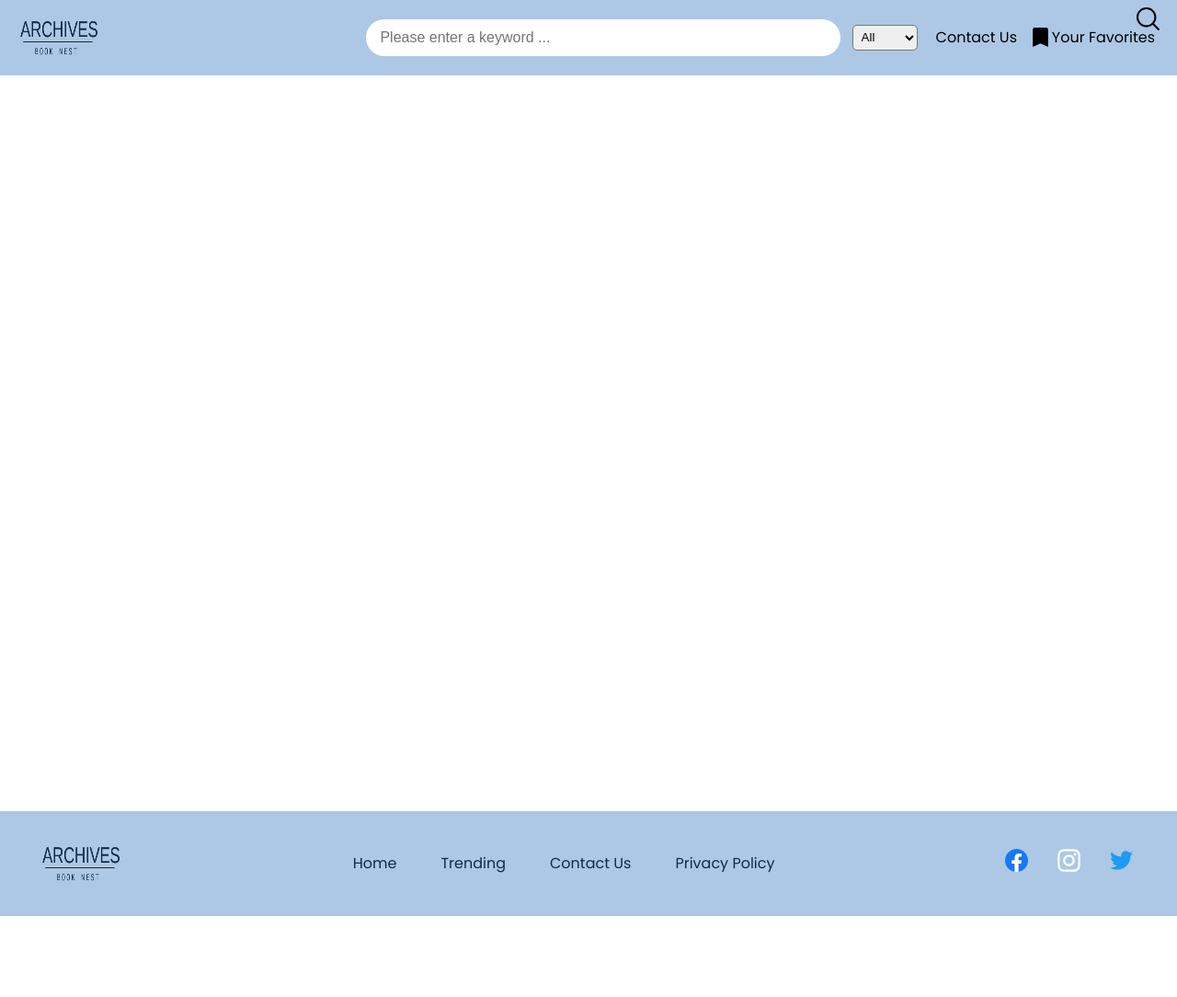
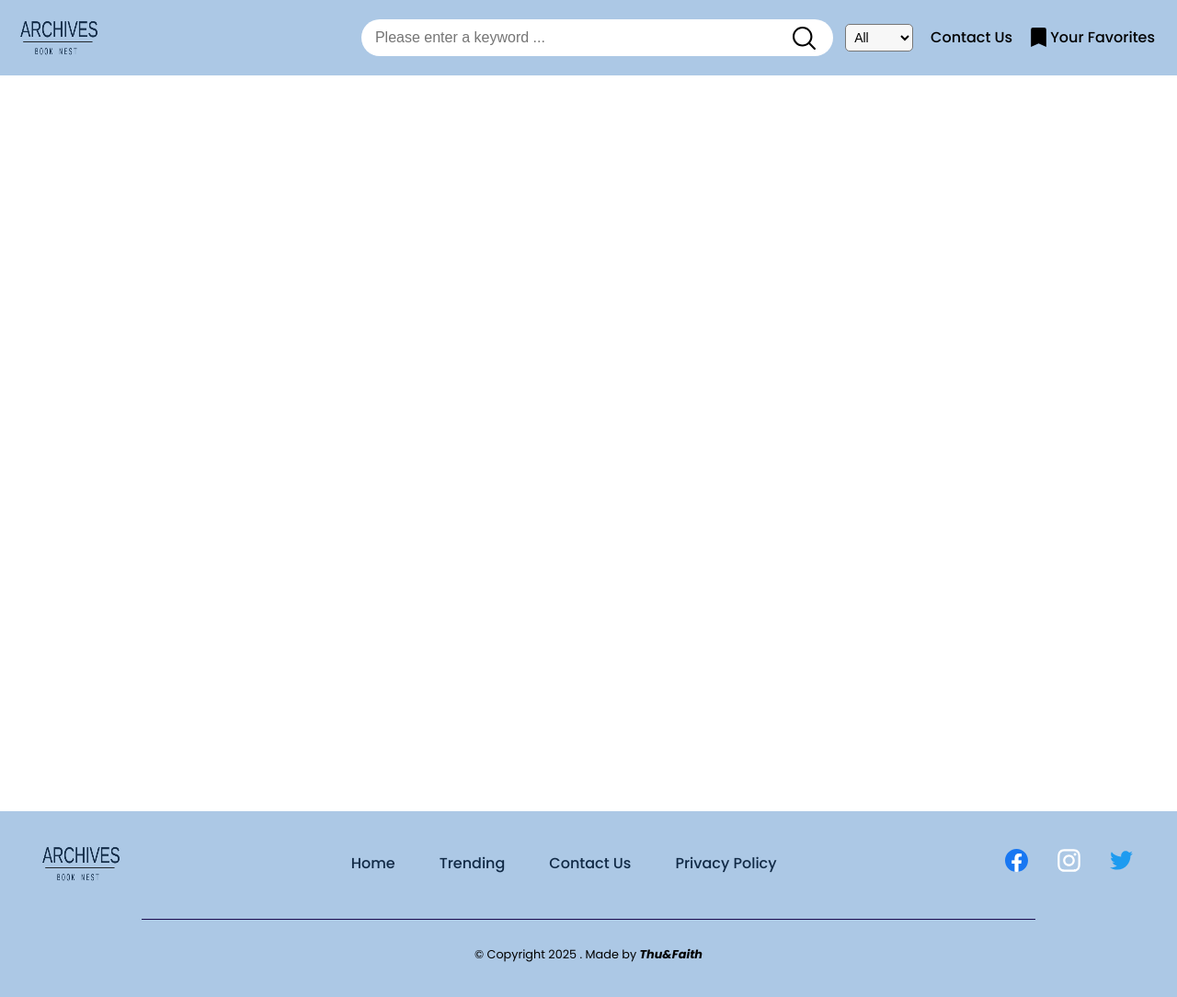
Before and after one commit to thanhthu2411/archives, a plain HTML site: page book.html in a window 1280 px wide. Shown: the whole page at 92% size. Before the commit the page ends 996 px from the top, so only its background shows below. Drawn offline with Linux system fonts and the light colour scheme; no server answers.

Commit message:
footer update

```diff
--- a/book.html
+++ b/book.html
@@ -26,6 +26,7 @@
         </button>
 
         <form action="searchresults.html" method="get" class="search-form">
+          <div class="search-box">
             <input
               name="q"
               class="search-input"
@@ -33,17 +34,22 @@
               placeholder="Please enter a keyword ..."
               required
             />
+            <button
+              type="submit"
+              class="search-btn-2"
+              aria-label="Submit button"
+            >
+              <svg class="icon">
+                <use xlink:href="images/sprite.symbol.svg#search"></use>
+              </svg>
+            </button>
+          </div>
           <select name="option" aria-label="Choose a category">
             <option>All</option>
             <option>Author</option>
             <option>Title</option>
             <option>Genre</option>
           </select>
-          <button type="submit" aria-label="Submit button">
-            <svg class="icon">
-              <use xlink:href="images/sprite.symbol.svg#search"></use>
-            </svg>
-          </button>
         </form>
 
         <!-- drop down menu  -->
@@ -103,6 +109,7 @@
 
     <!-- FOOTER  -->
         <footer>
+      <div class="footer-container">
       <!-- left  -->
       <section class="footer-left">
         <a href="index.html">
@@ -128,22 +135,43 @@
       </section>
       <!-- right  -->
       <section class="footer-right">
-        <a class="social-link" target="_bFlank" aria-label="Facebook" href="https://facebook.com">
+        <a
+          class="social-link"
+          target="_bFlank"
+          aria-label="Facebook"
+          href="https://facebook.com"
+        >
           <svg class="icon">
             <use xlink:href="images/sprite.symbol.svg#facebook"></use>
           </svg>
         </a>
-        <a class="social-link" target="_bFlank" aria-label="Instagram" href="https://instagram.com">
+        <a
+          class="social-link"
+          target="_bFlank"
+          aria-label="Instagram"
+          href="https://instagram.com"
+        >
           <svg class="icon">
             <use xlink:href="images/sprite.symbol.svg#instagram"></use>
           </svg>
         </a>
-        <a class="social-link" target="_bFlank" aria-label="Twitter" href="https://twitter.com">
+        <a
+          class="social-link"
+          target="_bFlank"
+          aria-label="Twitter"
+          href="https://twitter.com"
+        >
           <svg class="icon">
             <use xlink:href="images/sprite.symbol.svg#twitter"></use>
           </svg>
         </a>
       </section>
+
+      </div>
+
+      <section class="copyright-container">
+        <p>© Copyright 2025 . Made by <em><strong>Thu&Faith</strong></em></p>
+      </section>
     </footer>
   </body>
 </html>
--- a/css/book.css
+++ b/css/book.css
@@ -24,7 +24,7 @@ main {
      object-fit: cover;
 }
 
-.extra-info .add-favorite-btn {
+/* .extra-info .add-favorite-btn {
     display: block;
     padding: 0.7rem;
     background-color: #cadbe7;
@@ -66,7 +66,7 @@ main {
     100% {
         transform: scale(1);
     }
-}
+} */
 
 .extra-info .icon {
     width: 15px;
--- a/css/favorites.css
+++ b/css/favorites.css
@@ -28,7 +28,7 @@
     color: red;
 }
 
-.remove-favorite-btn {
+/* .remove-favorite-btn {
     display: block;
     padding: 0.7rem;
     background-color: #cadbe7;
@@ -52,7 +52,7 @@
     100% {
         transform: scale(1);
     }
-}
+} */
 
 @media (min-width: 768px) {
     .favorite-list {
--- a/css/footer.css
+++ b/css/footer.css
@@ -1,8 +1,15 @@
 footer {
+    background-color: var( --bs-blue-1);
+    display: grid;
+    grid-template-rows: auto auto;
+    padding: 1rem 2rem;
+    padding-top: 2rem;
+}
+
+.footer-container {
     display: flex;
     justify-content: space-between;
-    background-color: var( --bs-blue-1);
-    padding: 1.5rem 2rem;
+    margin-bottom: 2.2rem;
 }
 
 
@@ -25,6 +32,8 @@ footer {
     font-size: 1rem;
     text-align: center;
     display: block;
+        font-weight: 500;
+
 }
 
 .footer-links a:hover {
@@ -45,8 +54,9 @@ footer {
 }
 
 @media (min-width: 766px) {
-    footer {
-        padding: 2rem 2rem;
+    .footer {
+        /* padding: 0rem 5rem; */
+
     }
 
     .footer-links {
@@ -74,3 +84,16 @@ footer {
         gap: 2rem;
     }
 }
+
+.copyright-container {
+    text-align: center;
+    padding: 1rem 5rem;
+    border-top: 1px solid rgb(25, 10, 78);
+    width: 80%;
+    margin: 0 auto;
+}
+
+.copyright-container p {
+    /* padding-top: 1.5rem; */
+    font-size: 0.8rem;
+}
--- a/css/global.css
+++ b/css/global.css
@@ -82,14 +82,57 @@ button:hover {
 }
 
 
+/* add to favorite  */
+.add-favorite-btn {
+    display: block;
+    padding: 0.7rem;
+    background-color: #cadbe7;
+    border: none;
+    border-radius: 5px;
+    margin-top: 1rem;
+    box-shadow: 0 2px 8px rgba(0, 0, 0, 0.2);
+    transition: transform 0.4s ease-in-out;
+    font-size: 0.9rem;
+        font-weight: 550;
+
+}
+
+.add-favorite-btn:hover {
+  transform: translateY(-3px);
+}
+
+.add-favorite-btn:active {
+    animation: click 0.25s ease-out;
+}
+
+@keyframes click {
+    0% {
+        transform: scale(1);
+    }
+    50% {
+        transform: scale(0.9);
+    }
+    100% {
+        transform: scale(1);
+    }
+}
+
 /* remove from favorite btn */
 .remove-favorite-btn {
     display: block;
-    padding: 0.5rem;
-    background-color: var(--bs-blue-1);
+    padding: 0.7rem;
+    background-color: #cadbe7;
     border: none;
     border-radius: 5px;
     margin-top: 1rem;
+    box-shadow: 0 2px 8px rgba(0, 0, 0, 0.2);
+    transition: transform 0.4s ease-in-out;
+    font-size: 0.9rem;
+    font-weight: 550;
+}
+
+.remove-favorite-btn:hover {
+  transform: translateY(-3px);
 }
 
 .remove-favorite-btn:active {
--- a/css/header.css
+++ b/css/header.css
@@ -74,6 +74,12 @@ header button {
     margin-left: 8px;
     flex-shrink: 0;
     /* border: none; */
+
+    background-color: #f7f7f7;
+
+    /* Add padding for better spacing */
+    padding: 8px 30px 8px 10px;
+    font-size: 14px;
 }
 
 .search-form button {
@@ -97,7 +103,7 @@ header button {
     padding: 1rem;
 }
 
-@media(max-width: 780px) {
+@media(max-width: 800px) {
     .search-box {
         flex: none;
         /* width: 350px; */
@@ -131,6 +137,11 @@ header button {
 .nav-container a {
     text-decoration: none;
     color: black;
+    font-weight: 500;
+}
+
+.nav-container a:hover {
+    text-decoration: underline;
 }
 
 .favorite-btn {
@@ -157,7 +168,7 @@ header button {
 
 }
 
-@media(min-width: 780px) {
+@media(min-width: 800px) {
 
     header {
         padding: 0.5rem;
@@ -194,7 +205,7 @@ header button {
         display: flex;
         flex-direction: row;
         align-items: center;
-        gap: 0.8rem;
+        gap: 1rem;
     }
 
     .nav-container a, .nav-container button {
--- a/css/searchresults.css
+++ b/css/searchresults.css
@@ -44,7 +44,7 @@ main h1 {
     font-size: 1rem;
 }
 
-.book-info-container .add-favorite-btn {
+/* .book-info-container .add-favorite-btn {
     display: block;
     padding: 0.7rem;
     background-color: #cadbe7;
@@ -94,7 +94,7 @@ main h1 {
     100% {
         transform: scale(1);
     }
-}
+} */
 
 .book-info-container .icon {
     width: 10px;
--- a/js/setHeaderFooter.js
+++ b/js/setHeaderFooter.js
@@ -21,7 +21,7 @@ export function searchFormToggle () {
     })
 
     window.addEventListener("resize", () => {
-    if (window.innerWidth >= 780) {
+    if (window.innerWidth >= 800) {
         searchForm.classList.remove("active-form");
         if (searchForm.contains(closeBtn)) {
             closeBtn.remove();
--- a/js/templates.mjs
+++ b/js/templates.mjs
@@ -36,9 +36,9 @@ export function searchResultTemplate(item) {
 
           <div class="book-info-container">
             <p>By <span>${authors}</span></p>
-            <p>Genre: ${genre}</p>
+            <p><strong>Genre:</strong> ${genre}</p>
             <p>
-              Description: ${description}
+              <strong>Description:</strong> ${description}
             </p>
             <button class="${favoriteBtnClass}" data-book-id="${item.id}">
                 ${favoriteBtnHtml}
```
Also changed, not shown: contact.html (+36 -8 lines), favorites.html (+36 -8 lines), index.html (+7 -0 lines), searchresults.html (+36 -8 lines). Lines whose indentation alone changed are shown as unchanged.
